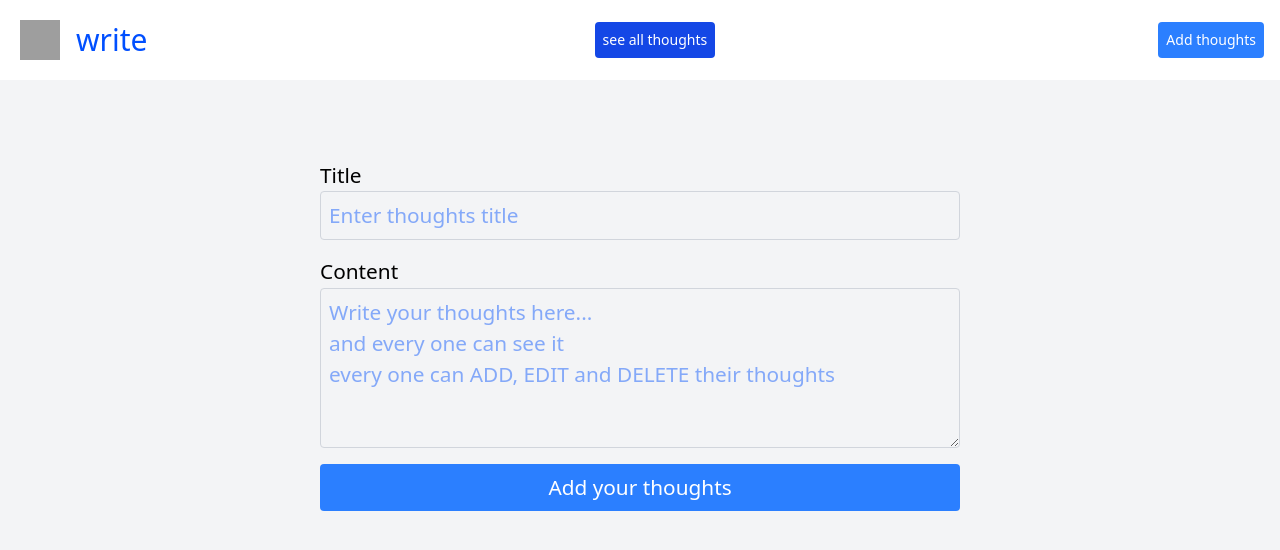
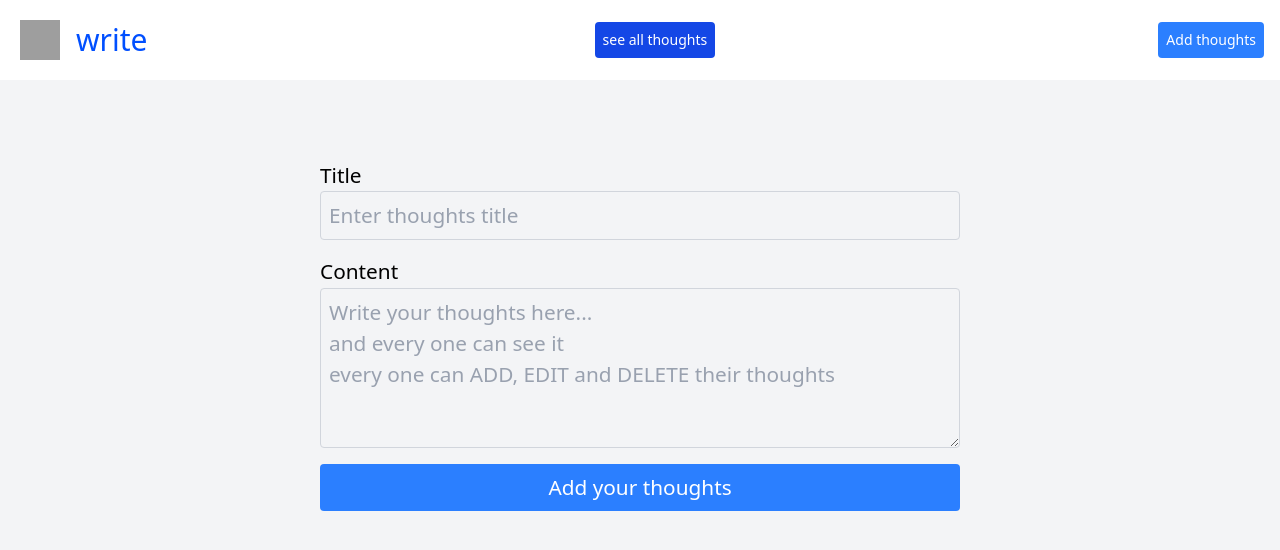
Before and after one commit to goodfeeling4/write, a Next.js app: page /addThoughts in a window 1280 px wide. Shown: the top 550 px of the page. Built offline with nearby package versions, Linux system fonts and the light colour scheme; grey boxes are pictures that could not be loaded.

Commit message:
fixing of after get request not showing in brouser

```diff
--- a/app/addThoughts/page.jsx
+++ b/app/addThoughts/page.jsx
@@ -58,7 +58,7 @@ export default function Page(prams) {
               value={formData.title}
               onChange={handleChange}
               placeholder="Enter thoughts title"
-              className="border text-blue-600 border-gray-300 rounded p-2 focus:outline-none focus:ring-2 focus:ring-blue-500"
+              className="border text-blue-600 placeholder:text-gray-400 border-gray-300 rounded p-2 focus:outline-none focus:ring-2 focus:ring-blue-500"
               required
             />
           </label>
@@ -70,7 +70,7 @@ export default function Page(prams) {
               value={formData.description}
               onChange={handleChange}
               placeholder={"Write your thoughts here...\nand every one can see it \nevery one can ADD, EDIT and DELETE their thoughts"}
-              className="border text-blue-600 border-gray-300 rounded p-2 focus:outline-none focus:ring-2 focus:ring-blue-500 h-40"
+              className="border text-blue-600 placeholder:text-gray-400 border-gray-300 rounded p-2 focus:outline-none focus:ring-2 focus:ring-blue-500 h-40"
               required
             ></textarea>
           </label>
--- a/app/allThoughts/page.jsx
+++ b/app/allThoughts/page.jsx
@@ -2,7 +2,9 @@ import React from "react";
 import Deletebtn from "@/component/deletebtn";
 import Link from "next/link";
 
-async function getThoughts() {
+
+export default async function Page() {
+  const getThoughts = async () => {
     try {
       const res = await fetch(`${process.env.PORT_WRITE || ""}/api/message`, {
         cache: "no-store",
@@ -10,14 +12,20 @@ async function getThoughts() {
       if (!res.ok) {
         throw new Error("Failed to fetch thoughts");
       }
-    return res.json();
+      const data = await res.json();
+      console.log(data);
+      return data;
     } catch (error) {
       console.error("Error loading thoughts:", error);
-    return [];
+      return [
+        {
+          title: "No messages found.",
+          description: "No messages found.",
+        }
+      ];
     }
   }
 
-export default async function Page() {
   const thoughts = await getThoughts();
 
   return (
```
Lines whose indentation alone changed are shown as unchanged.
